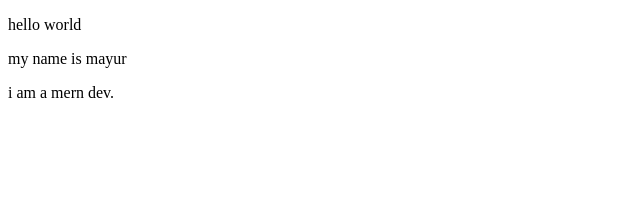
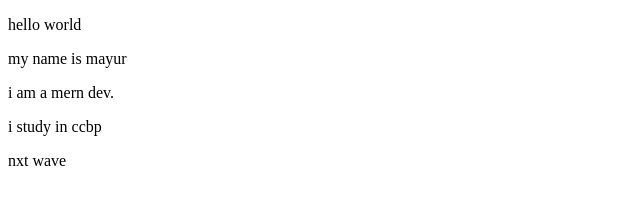
Before and after one commit to Mayur-s12/localrepo, a plain HTML site: page index.html in a window 1280 px wide. Shown: the whole page, without its empty margins (0-640 px from the left). Drawn offline with Linux system fonts and the light colour scheme.

Commit message:
my details

```diff
--- a/index.html
+++ b/index.html
@@ -8,5 +8,7 @@
         <p>hello world</p>
         <p>my name is mayur</p>
         <p>i am a mern dev.</p>
+        <p>i study in ccbp</p>
+        <p>nxt wave</p>
     </body>
 </html>
```
